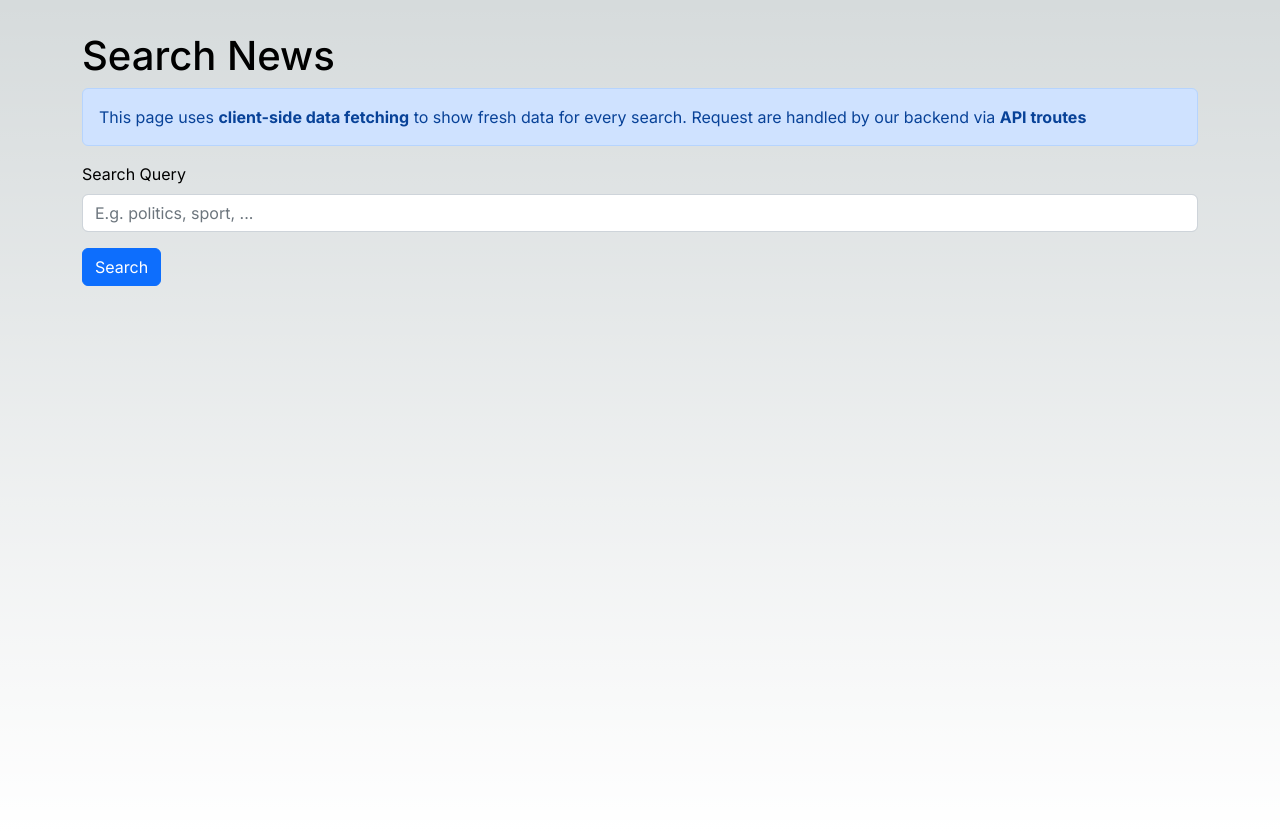
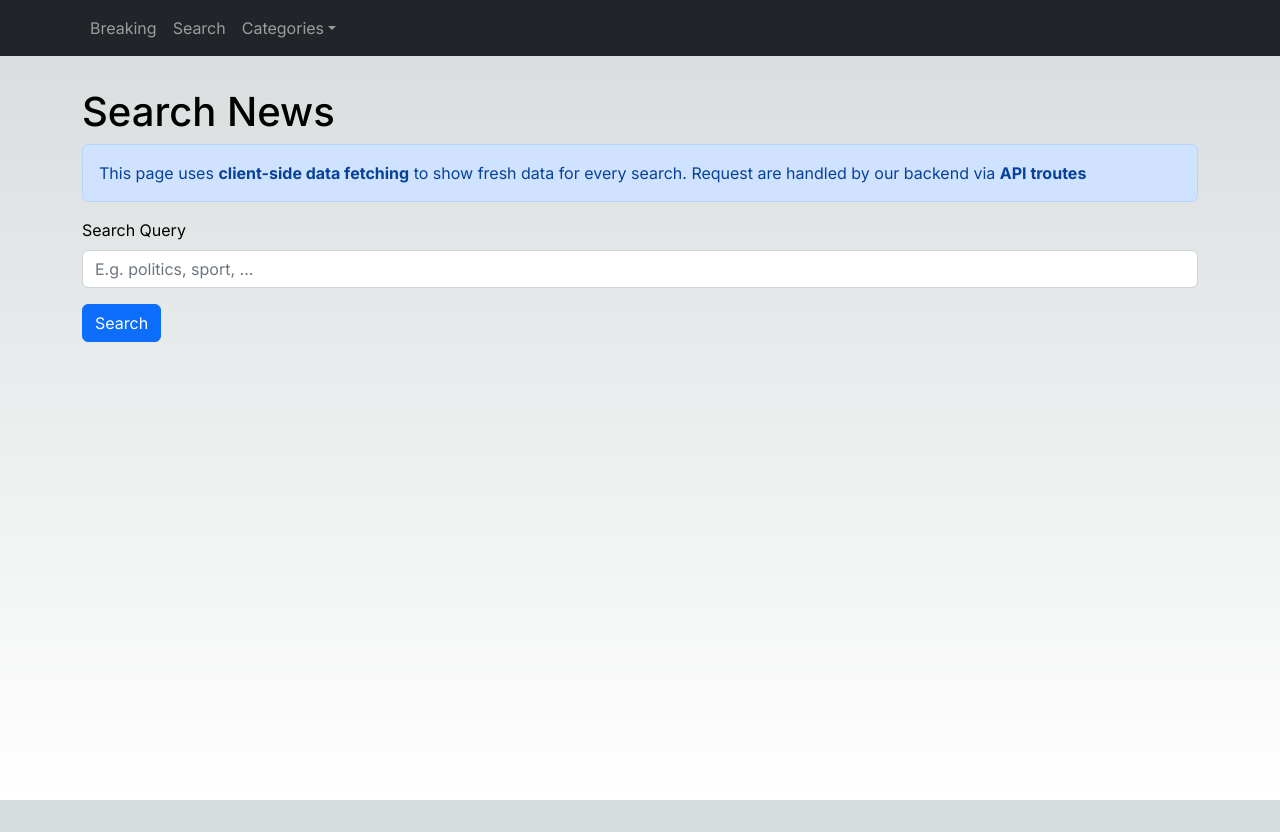
Before and after one commit to rjaybernardo/news-app, a Next.js app: page /search in a window 1280 px wide. After the commit the page ends 800 px from the top, so only its background shows below. Built offline with nearby package versions, Linux system fonts and the light colour scheme.

Commit message:
navbar added

```diff
--- /dev/null
+++ b/components/NavBar.tsx
@@ -0,0 +1,47 @@
+import Link from "next/link";
+import { Navbar, Nav, Container, NavDropdown } from "react-bootstrap";
+
+const NavBar = () => {
+  return (
+    <Navbar bg="dark" variant="dark" sticky="top" expand="sm" collapseOnSelect>
+      <Container>
+        <Navbar.Toggle aria-controls="main-navbar" />
+        <Navbar.Collapse id="main-navbar">
+          <Nav>
+            <Nav.Link as={Link} href="/">
+              Breaking
+            </Nav.Link>
+            <Nav.Link as={Link} href="/search">
+              Search
+            </Nav.Link>
+            <NavDropdown title="Categories" id="categories-dropdown">
+              <NavDropdown.Item as={Link} href="/categories/business">
+                Business
+              </NavDropdown.Item>
+              <NavDropdown.Item as={Link} href="/categories/entertainment">
+                Entertainment
+              </NavDropdown.Item>
+              <NavDropdown.Item as={Link} href="/categories/general">
+                General
+              </NavDropdown.Item>
+              <NavDropdown.Item as={Link} href="/categories/health">
+                Health
+              </NavDropdown.Item>
+              <NavDropdown.Item as={Link} href="/categories/science">
+                Science
+              </NavDropdown.Item>
+              <NavDropdown.Item as={Link} href="/categories/sports">
+                Sports
+              </NavDropdown.Item>
+              <NavDropdown.Item as={Link} href="/categories/technology">
+                Technology
+              </NavDropdown.Item>
+            </NavDropdown>
+          </Nav>
+        </Navbar.Collapse>
+      </Container>
+    </Navbar>
+  );
+};
+
+export default NavBar;
--- a/pages/_app.tsx
+++ b/pages/_app.tsx
@@ -8,6 +8,7 @@ import { Container } from "react-bootstrap";
 
 import "@/styles/globals.css";
 import styles from "@/styles/App.module.css";
+import NavBar from "@/components/NavBar";
 
 // Applies the google font to this homepage
 const inter = Inter({ subsets: ["latin"] });
@@ -29,6 +30,7 @@ export default function App({ Component, pageProps }: AppProps) {
                                 {/* public/ favicon folder */}
                                 <link rel="icon" href="/favicon.ico" />
                         </Head>
+                        <NavBar />
                         <Container className={styles.pageContainer}>
                                 {/* this Components represents the single page */}
                                 <Component {...pageProps} />
```
Lines whose indentation alone changed are shown as unchanged.
